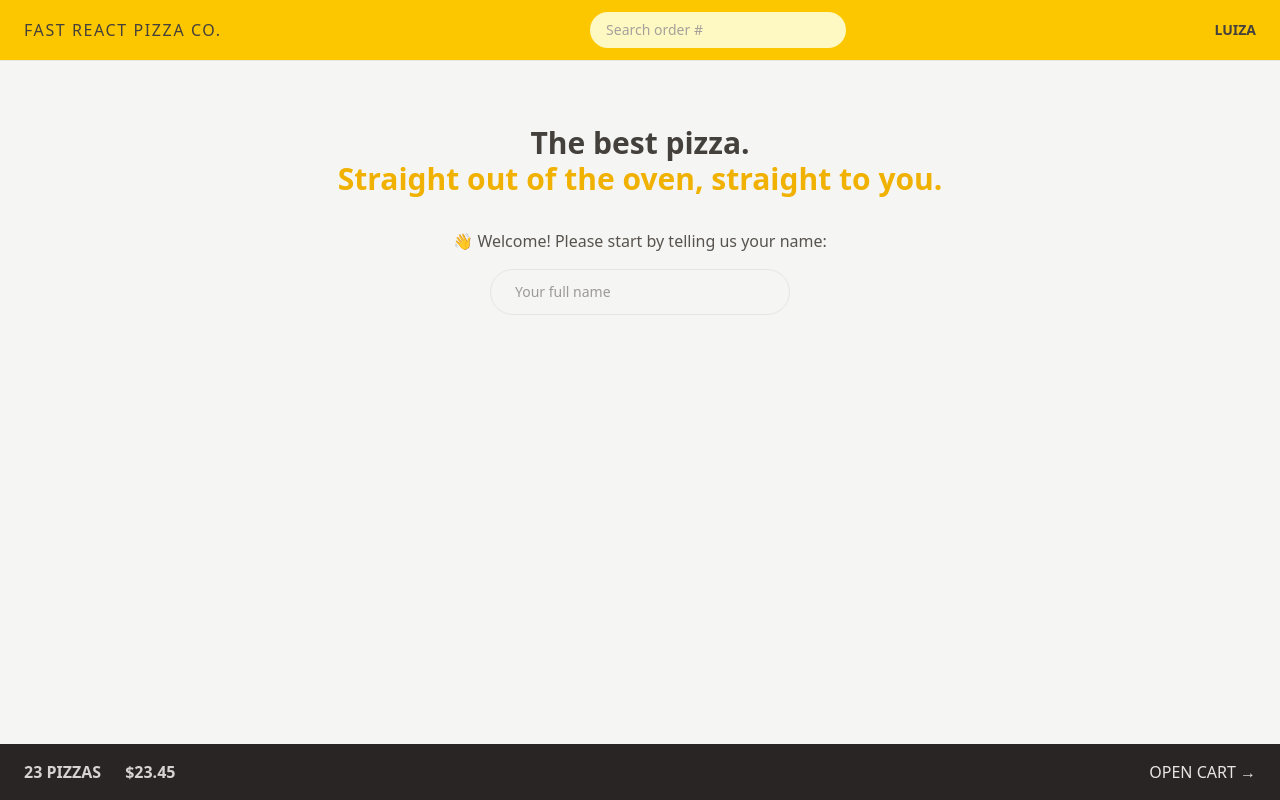
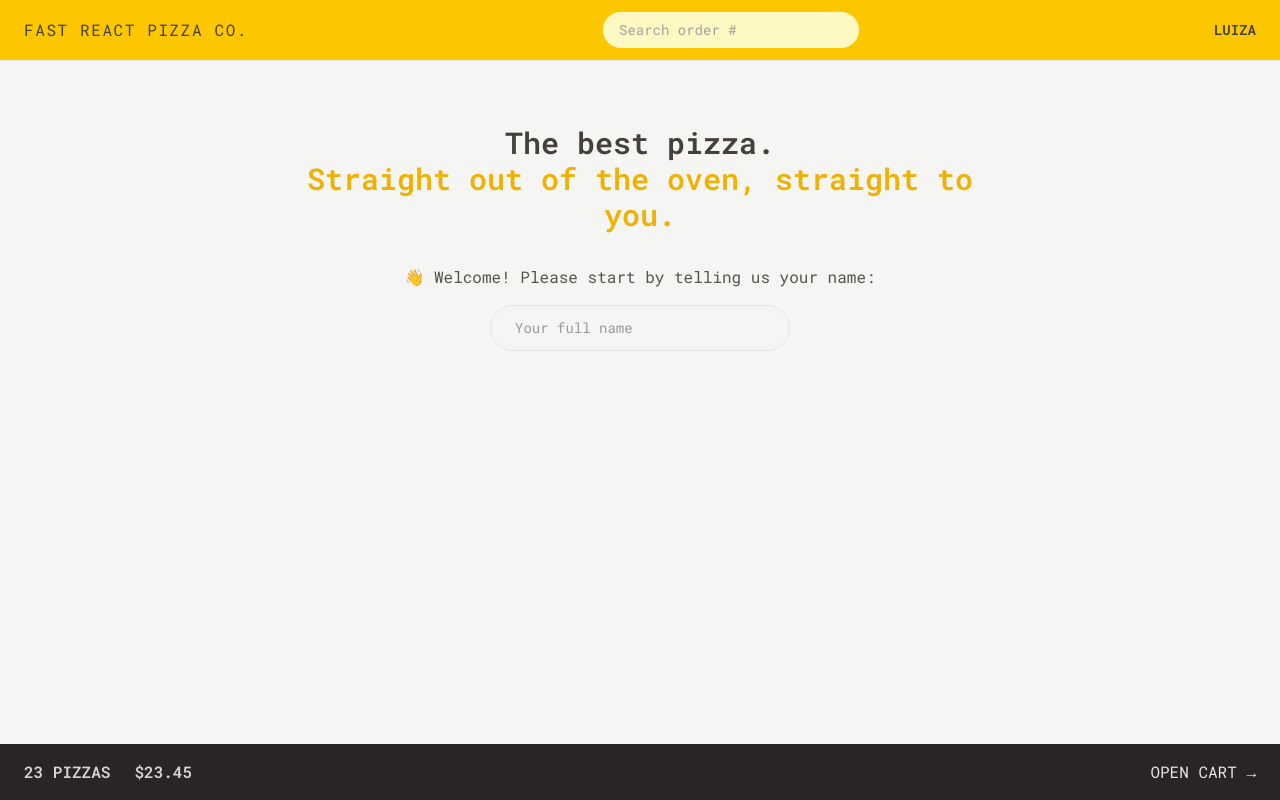
Before and after one commit to lpetrinina/Fast-React-Pizza, a React (Vite) app in the folder fast-react-pizza/: page / in a window 1280 px wide. Built offline with nearby package versions, Linux system fonts and the light colour scheme.

Commit message:
Change main font-family
Change layout height

```diff
--- a/fast-react-pizza/index.html
+++ b/fast-react-pizza/index.html
@@ -5,6 +5,12 @@
         <meta charset="UTF-8" />
         <link rel="icon" type="image/svg+xml" href="/vite.svg" />
         <meta name="viewport" content="width=device-width, initial-scale=1.0" />
+        <link rel="preconnect" href="https://fonts.googleapis.com">
+        <link rel="preconnect" href="https://fonts.gstatic.com" crossorigin>
+        <link
+            href="https://fonts.googleapis.com/css2?family=Roboto+Mono:ital,wght@0,100..700;1,100..700&family=Roboto:ital,wght@0,100..900;1,100..900&display=swap"
+            rel="stylesheet">
+
         <title>Vite + React</title>
     </head>
 
--- a/fast-react-pizza/src/index.css
+++ b/fast-react-pizza/src/index.css
@@ -1,4 +1,10 @@
 @import "tailwindcss";
+
+
+@theme {
+    /* Font falimy */
+    --font-sans: 'Roboto Mono', monospace;
+}
 
 
 /* https://dev.to/afif/i-made-100-css-loaders-for-your-next-project-4eje */
--- a/fast-react-pizza/src/ui/AppLayout.jsx
+++ b/fast-react-pizza/src/ui/AppLayout.jsx
@@ -9,7 +9,7 @@
   const isLoading = navigation.state === 'loading';
 
   return (
-    <div className="grid h-screen grid-rows-[auto_1fr_auto]">
+    <div className="grid h-dvh grid-rows-[auto_1fr_auto]">
       {isLoading && <Loader />}
 
       <Header />
```
Also changed, not shown: 1 other file (tests, documents, lock files or other folders).
